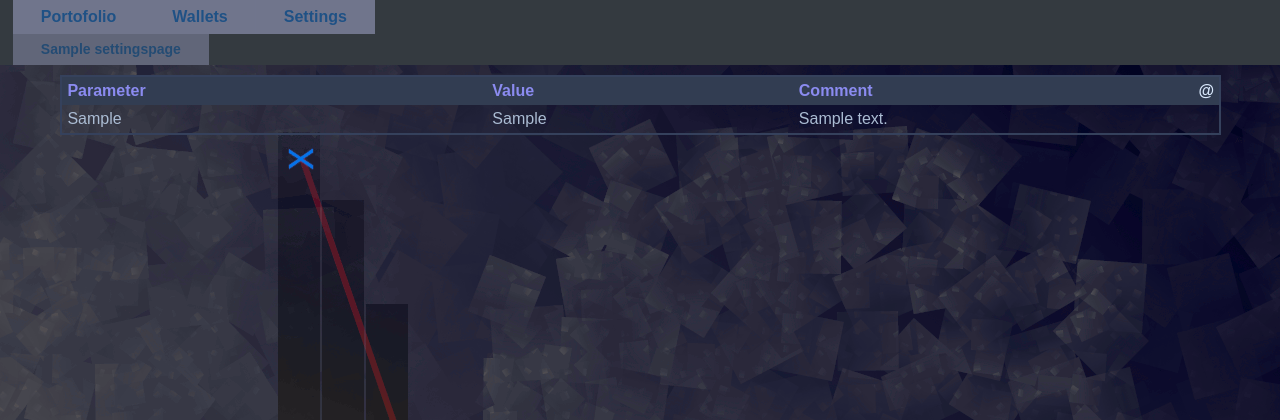
After one commit to oneindelijk/autotrader, a Django app: template pyTrade/config/templates/config/settings.html in a window 1280 px wide. The commit adds this page. Shown: the top 420 px of the page. Run offline with Django 3.2, Linux system fonts and the light colour scheme; tables that the repository leaves empty hold one stand-in row (values such as "Sample post"); the template is opened without the code that fills it: values that come from a table or form of the project are taken from there, most other values are stand-ins (such as "Sample title", 1, 10 or a date in 2020); parts of the project's set-up code (start-up, migrations or seed data) failed here and were passed over; some libraries are stand-ins or nearby versions.

Commit message:
NBoReverseMatch

```diff
--- a/pyTrade/common/static/common/css/style.css
+++ b/pyTrade/common/static/common/css/style.css
@@ -171,6 +171,11 @@ button.withdrawal-button {
 
 .appnavbar {
     font-size: 14px;
+    opacity: 50%;
+}
+
+.sub-navbar-container {
+    opacity: 60%;
 }
 
 .navbar-btn-active {
@@ -241,11 +246,11 @@ button.withdrawal-button {
 
 .main-navbar-container {
     display: grid;
-    grid-template-columns: 10% auto 10%;
+    grid-template-columns: 1% auto 1%;
 }
 
 .left-navbar-container {
-    width: 30px;
+    opacity: 100px;
 }
 
 .middle-navbar-container {
@@ -254,17 +259,18 @@ button.withdrawal-button {
 }
 
 .right-navbar-container {
-    width: 50px;
+    opacity: 100px;
 }
 
 .main-content-container {
     display: grid;
-    grid-template-columns: 10% auto 10%;
+    grid-template-columns: 2% auto 1%;
 }
 
 .main-center-content {
     grid-column: 2;
 }
+
 
 
 .page-header {
--- /dev/null
+++ b/pyTrade/config/templates/config/settings.html
@@ -0,0 +1,37 @@
+{% extends "config/app_base.html" %}
+
+{% block content %}
+{% if pages %}
+
+<div class="main-content-container">
+    <div class="main-center-content">
+        <div class="settingsframe">
+            <table>
+                <tr>
+                    <th class="header-left-align">Parameter</th>
+                    <th>Value</th>
+                    <th class="header-left-align">Comment</th>
+                    <th width=10px><a href="{% url 'config:settingspage' page.id %}">@</a></th>
+                </tr>
+                {% for setting in settings %}
+                <tr>
+                    <td>{{ setting.settingsParameter }}</td>
+                    {% if setting.settingsType == 1 %}
+                    <td>{{ setting.settingsValue }}</td>
+                    {% elif setting.settingsType == 2 %}
+                    <td>{{ setting.settingsIntValue }}</td>
+                    {% elif setting.settingsType == 3 %}
+                    <td>{{ setting.settingsFloatValue }}</td>
+                    {% else %}
+                    <td><strong>"Error Value Type"</strong></td>
+                    {% endif %}
+                    <td colspan=2>{{ setting.settingsComment }}</td>
+                </tr>
+                {% endfor %}
+            </table>
+        </div>
+    </div>
+</div>
+{% endif %}
+
+{% endblock %}
--- a/pyTrade/config/urls.py
+++ b/pyTrade/config/urls.py
@@ -4,7 +4,7 @@ from . import views
 app_name = 'config'
 urlpatterns = [
     path('<int:pk>/', views.SettingsPageView.as_view(), name='settingspage'),
-    # path('<int:wallet_id>/', views.detail, name='detail'),
+    path('edit/<int:pk>', views.EditSettings.as_view(), name='edit'),
     # path('operations/<int:balance_id>/', views.balance_detail, name='balance'),
     # path('<int:wallet_id>/add_valuta', views.add_valuta, name='add_valuta'),
 ]
--- a/pyTrade/config/views.py
+++ b/pyTrade/config/views.py
@@ -13,7 +13,7 @@ from .models import SettingsPage, Setting
 
 class SettingsPageView(generic.DetailView):
     context_object_name = 'pages'
-    template_name = 'config/detail.html'
+    template_name = 'config/settings.html'
 
     def get_context_data(self, **kwargs):
         context = super().get_context_data(**kwargs)
@@ -27,3 +27,7 @@ class SettingsPageView(generic.DetailView):
     def get_queryset(self):
         self.page = get_object_or_404(SettingsPage, id=self.kwargs['pk'])
         return Setting.objects.filter(settingsPage=self.page)
+
+class EditSettings(generic.UpdateView):
+    queryset = Setting.objects.all()
+    template_name = 'config/edit.html'
--- a/pyTrade/pyTrade/settings.py
+++ b/pyTrade/pyTrade/settings.py
@@ -30,7 +30,7 @@ SECRET_KEY = password_dictionary['django_key']
 # SECURITY WARNING: don't run with debug turned on in production!
 DEBUG = True
 
-ALLOWED_HOSTS = ['snifer']
+ALLOWED_HOSTS = ['snifer','127.0.0.1']
 
 
 # Application definition
--- a/pyTrade/wallet/views.py
+++ b/pyTrade/wallet/views.py
@@ -35,8 +35,9 @@ def detail(request, wallet_id, message=''):
 
 def balance_detail(request, balance_id):
     balance = Balance.objects.get(pk = balance_id)
+    ActiveWallet = Wallet.objects.get(id=balance.wallet.id)
     operations = Operation.objects.filter(balance = balance)
-    context = {'owner': balance.wallet.owner,'balance': balance, 'operations': operations, 'app': 'wallet'}
+    context = {'owner': balance.wallet.owner,'balance': balance, 'operations': operations, 'app': 'wallet','wallet': ActiveWallet,}
     return render(request, 'wallet/balance_detail.html', context)
 
 def add_valuta(request, wallet_id):
```
Also changed, not shown: pyTrade/config/templates/config/index.html (deleted, +0 -16 lines), pyTrade/wallet/templates/wallet/app_base.html (+9 -2 lines), pyTrade/config/templates/config/edit.html (renamed from pyTrade/config/templates/config/detail.html).
